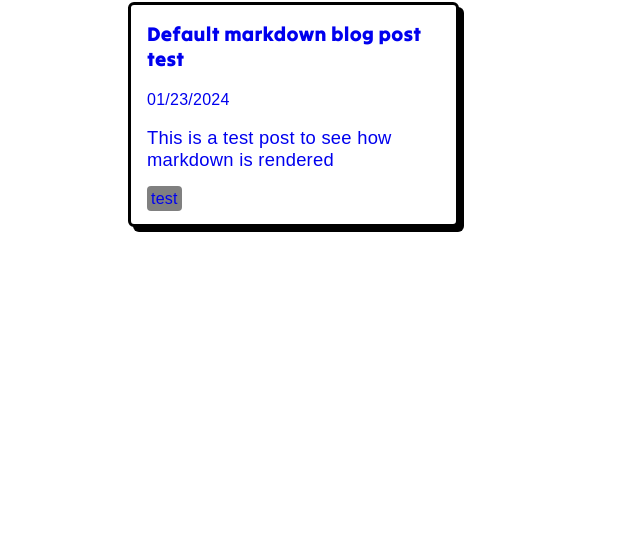
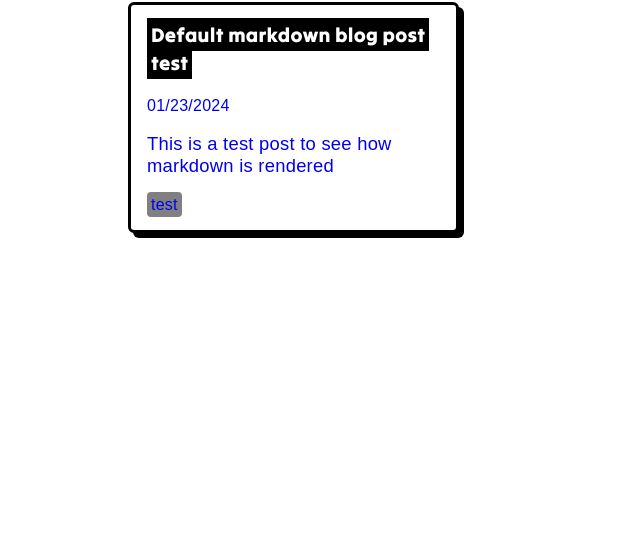
Before and after one commit to DanM-Flick/danm-flick.github.io, an Eleventy site: page content/index.njk in a window 1280 px wide. Shown: the part 248-800 px from the top of the page, without its empty margins (0-640 px from the left). Built offline with nearby package versions, Linux system fonts and the light colour scheme; Eleventy itself is replaced by a stand-in of ours; files that its build step writes are made by us from their sources.

Commit message:
tweak transitions and add highlight styles to post link titles

```diff
--- a/_includes/postList.njk
+++ b/_includes/postList.njk
@@ -3,7 +3,7 @@
   <li{% if page.url == post.url %} aria-current="page"{% endif %}>
 		<div class="post-list__item">
 			<a class="post-list__link" href="{{post.url}}" >
-				<p class="h3 post-list__title">{{ post.data.title }}</p>
+				<p class="h3 post-list__title"><span class="highlight">{{ post.data.title }}</span></p>
 				<p class="small">{{ post.date | formattedDate }}</p>
 				<p class="post-list__description">{{ post.data.description }}</p>
 				{%- for tag in post.data.tags -%}
--- a/assets/styles.css
+++ b/assets/styles.css
@@ -41,17 +41,13 @@ p {
   color: black;
 }
 
-.post-list__link:visited {
-  color: black;
-}
-
 .post-list__item {
   background-color: white;
   border: 3px solid black;
   border-radius: 6px;
   padding: 1rem;
   box-shadow: 5px 5px 0px black;
-  transition: background .5s, border-color .5s, box-shadow .5s, margin .5s;
+  transition: background .65s, border-color .65s, box-shadow .65s, margin .65s;
   transition-timing-function: cubic-bezier(.25, 1, .30, 1);
 }
 
@@ -70,6 +66,15 @@ p {
 
 .post-list__title {
   margin-top: 0;
+}
+
+.highlight {
+  padding: .25rem;
+  line-height: 1.75rem;
+  color: white;
+  background: black;
+  box-decoration-break: clone;
+  -webkit-box-decoration-break: clone;
 }
 
 .tag {
```
